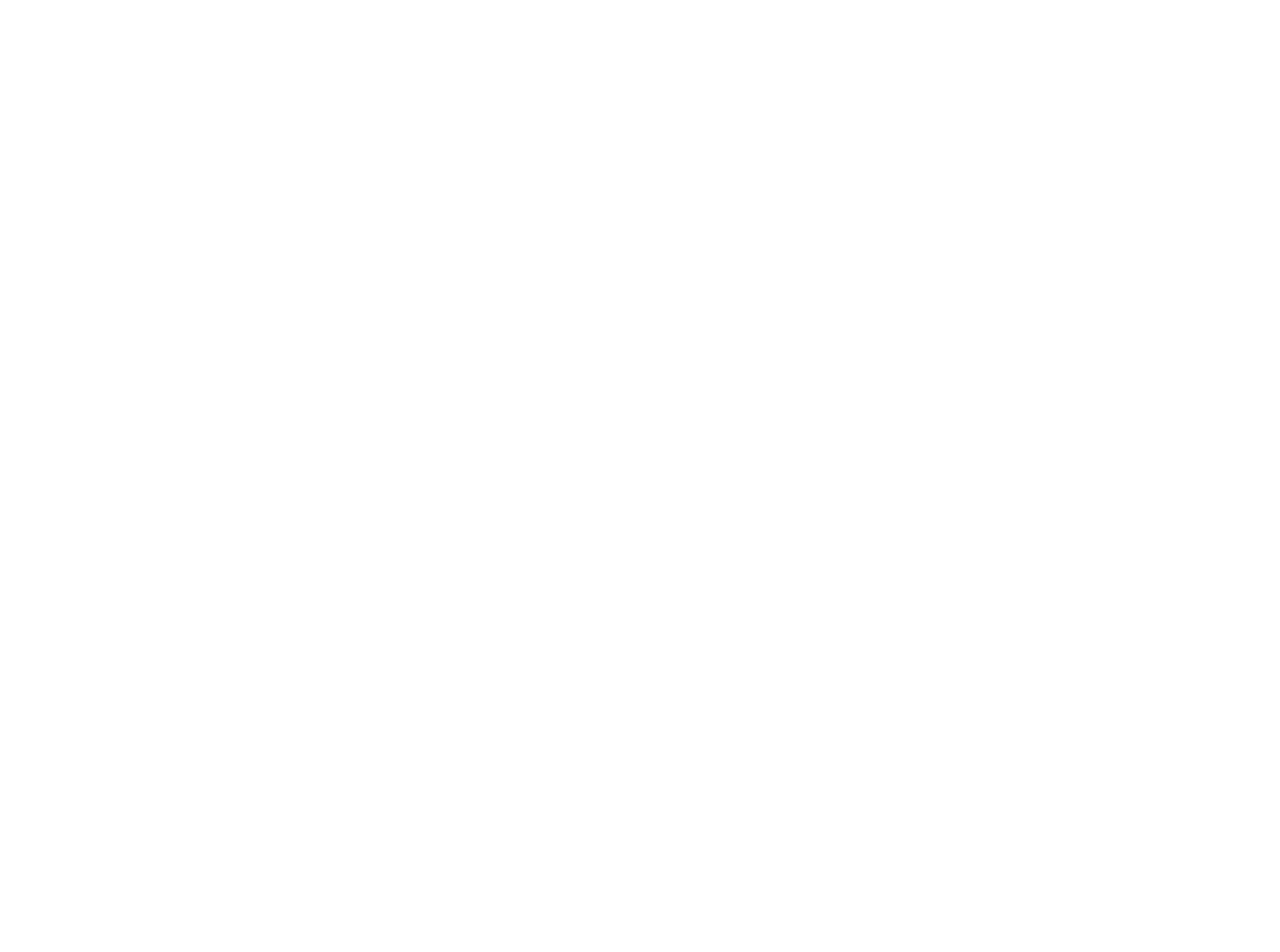
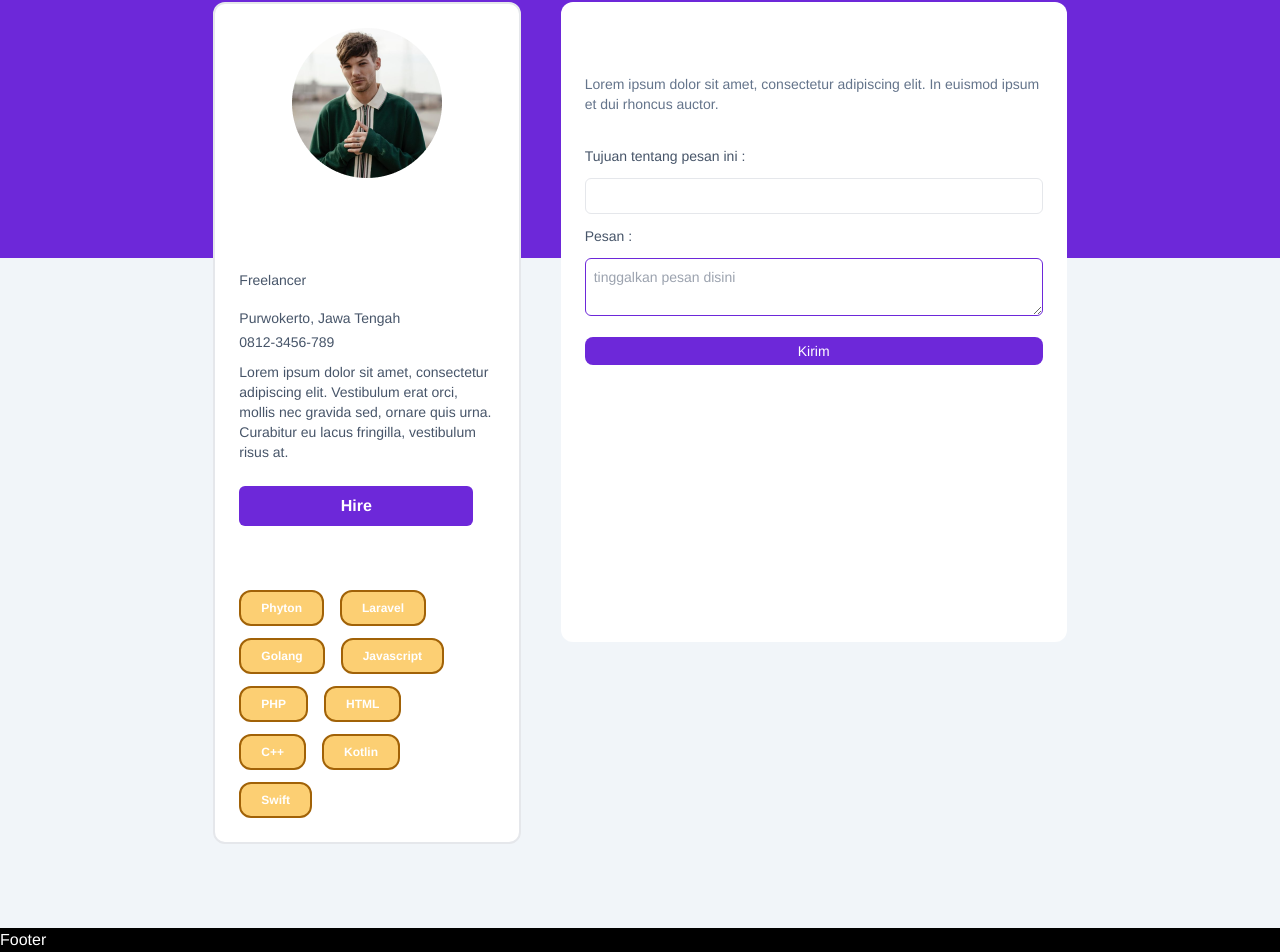
Before and after one commit to Han-Express/Peworld-FE, a Next.js app: page /hire in a window 1280 px wide. Shown: the part 254-1206 px from the top of the page. Before the commit the page ends 800 px from the top, so only its background shows below. Built offline with nearby package versions, Linux system fonts and the light colour scheme.

Commit message:
add hire page slicing

```diff
--- /dev/null
+++ b/src/Layout/Hire/index.js
@@ -0,0 +1,75 @@
+import Layout from "../../Component/Layout"
+
+
+
+const HirePage = () => {
+  return(
+    <>
+    <Layout>
+    <div className="bg-slate-100 pb-16">
+      <div className="bg-violet-700 h-80 w-full"></div>
+        <div className="my-5 flex w-4/6 mx-auto -mt-64">
+          <div className="bg-white rounded-xl p-6 w-7/12 border-2 mr-10 justify-around">
+            <div>
+              <img className="mx-auto" src="/img/companyProfile.png"/>
+            </div>
+              <h1 className="mt-5 text-lg font-semibold">Louis Tomlison</h1>
+            <div className="text-sm my-4">
+              <p>Web Developer</p>
+              <p className="text-slate-600 mt-2">Freelancer</p>
+            </div>
+            <div className="text-sm text-slate-600 mt-3 leading-6">
+              <p>Purwokerto, Jawa Tengah</p>
+              <p>0812-3456-789</p>
+            </div>
+            <div className="text-sm text-slate-600 mt-2">
+              <p>Lorem ipsum dolor sit amet, consectetur adipiscing elit. Vestibulum erat orci, mollis nec gravida sed, ornare quis urna. Curabitur eu lacus fringilla, vestibulum risus at.
+              </p>
+            </div>
+            <button className="bg-violet-700 hover:opacity-90 transition p-2 my-6 rounded-md w-11/12 text-white font-semibold">Hire</button>
+            <div>
+              <div className="text-lg font-semibold">
+                <p>Skill</p>
+              </div>
+              <div className="flex flex-wrap">
+                <p className="text-xs py-2 px-5 mr-4 mt-3 rounded-xl text-white font-semibold bg-[#FBB017]/60 border-2 border-yellow-700">Phyton</p>
+                <p className="text-xs py-2 px-5 mr-4 mt-3 rounded-xl text-white font-semibold bg-[#FBB017]/60 border-2 border-yellow-700">Laravel</p>
+                <p className="text-xs py-2 px-5 mr-4 mt-3 rounded-xl text-white font-semibold bg-[#FBB017]/60 border-2 border-yellow-700">Golang</p>
+                <p className="text-xs py-2 px-5 mr-4 mt-3 rounded-xl text-white font-semibold bg-[#FBB017]/60 border-2 border-yellow-700">Javascript</p>
+                <p className="text-xs py-2 px-5 mr-4 mt-3 rounded-xl text-white font-semibold bg-[#FBB017]/60 border-2 border-yellow-700">PHP</p>
+                <p className="text-xs py-2 px-5 mr-4 mt-3 rounded-xl text-white font-semibold bg-[#FBB017]/60 border-2 border-yellow-700">HTML</p>
+                <p className="text-xs py-2 px-5 mr-4 mt-3 rounded-xl text-white font-semibold bg-[#FBB017]/60 border-2 border-yellow-700">C++</p>
+                <p className="text-xs py-2 px-5 mr-4 mt-3 rounded-xl text-white font-semibold bg-[#FBB017]/60 border-2 border-yellow-700">Kotlin</p>
+                <p className="text-xs py-2 px-5 mr-4 mt-3 rounded-xl text-white font-semibold bg-[#FBB017]/60 border-2 border-yellow-700">Swift</p>
+              </div>
+            </div>
+          </div>
+        <div className="flex flex-col bg-white rounded-xl p-5 w-full h-[80vh]">
+          <div className="p-1">
+            <h1 className="text-2xl font-semibold mb-4">Hubungi Lous Tomlinson</h1>
+            <p className="text-sm font-normal mb-8 text-slate-500">Lorem ipsum dolor sit amet, consectetur adipiscing elit. In euismod ipsum et dui rhoncus auctor.</p>
+            <div className="flex flex-col text-sm">
+              <form action="#">
+                <label className="text-slate-600" for="category">Tujuan tentang pesan ini : </label>
+                <br/>
+                <select name="category" for="category" className="flex flex-col mb-3 w-full p-2 mt-3 bg-white border-[1px] rounded-md focus:border-violet-700" >
+                  <option value="web">Project</option>
+                  <option value="marketing">Example</option>
+                  <option value="design">Example</option>
+                </select>
+                <label className="text-slate-600" for="comment">Pesan :</label>
+                <textarea className="w-full border-[1px] rounded-md h-4/6 border-violet-700 p-2 mt-3" name="comment" placeholder="tinggalkan pesan disini"></textarea>
+                <br/>
+                <input className=" bg-violet-700 px-2 py-1 w-full mx-auto mt-4 rounded-lg hover:cursor-pointer text-white" type="submit" value="Kirim" />
+              </form>
+            </div>
+          </div>
+        </div>
+      </div>
+    </div>
+    </Layout>
+    </>
+  )
+}
+
+export default HirePage
--- a/src/pages/hire/index.js
+++ b/src/pages/hire/index.js
@@ -1,12 +1,11 @@
 import React from 'react'
-import Layout from '../../Component/Layout'
+import HirePage from '../../Layout/Hire'
 
 const Hire = () => {
   return (
-    <Layout>
-        <div>Hire</div>
-    </Layout>
-
+    <>
+    <HirePage/>
+    </>
   )
 }
 
```
